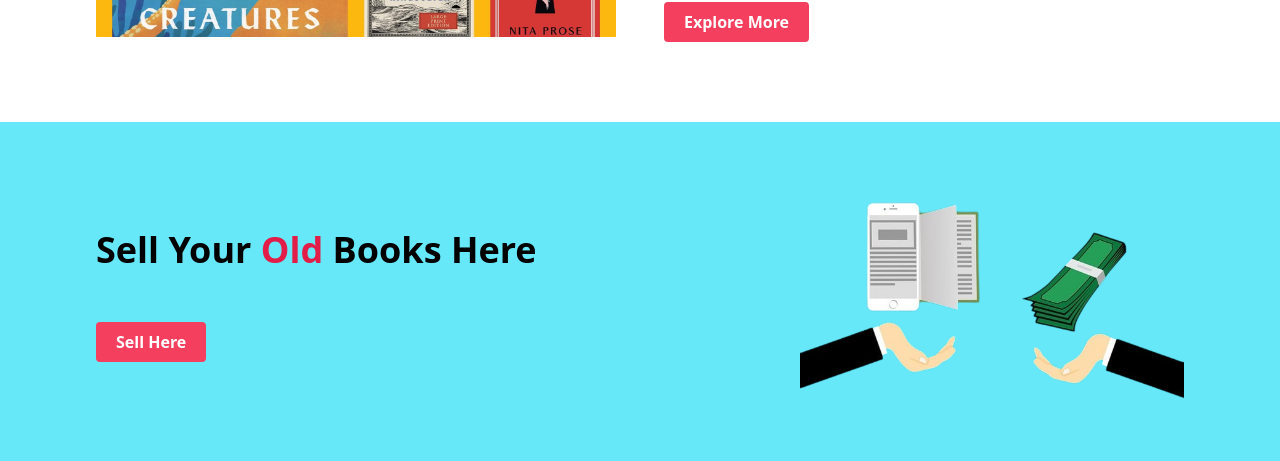
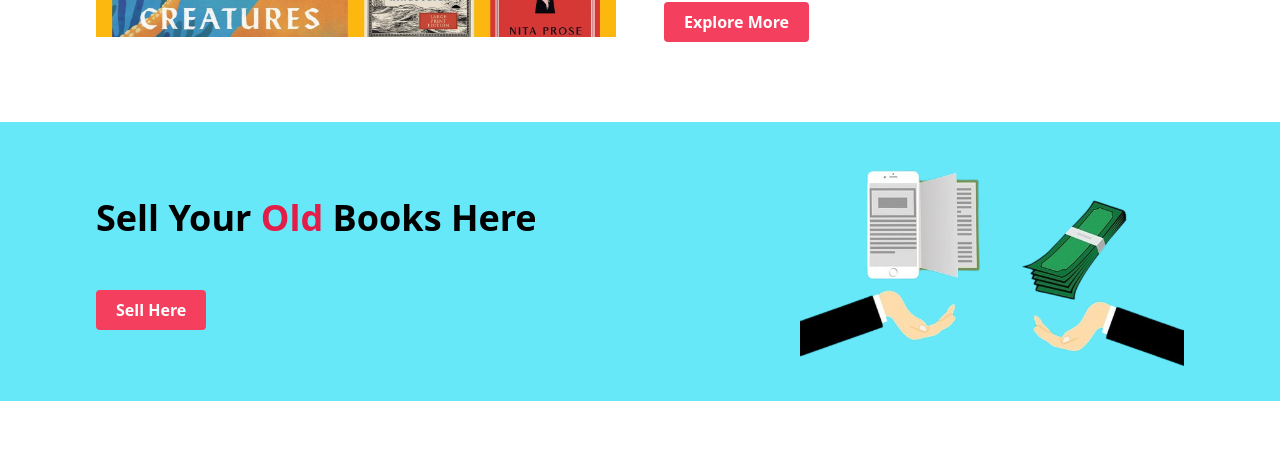
Before and after one commit to jalaj-pandey/booksFront, a React (Vite) app: page / in a window 1280 px wide. Shown: the part 1440-1901 px from the top of the page. Built offline with nearby package versions, Linux system fonts and the light colour scheme; no server answers.

Commit message:
Update SellYourBookBanner.jsx

```diff
--- a/src/home/SellYourBookBanner.jsx
+++ b/src/home/SellYourBookBanner.jsx
@@ -4,13 +4,13 @@ import bookpics from '../assets/bsell.png'
 
 const SellYourBookBanner = () => {
   return (
-    <div className='mt-16 py-12 bg-cyan-300 px-4 lg:px-24'>
-        <div className='flex flex-col md:flex-row justify-between items-center gap-12'>
+    <div className='mt-16 py-12 bg-cyan-300 px-4 lg:px-24 sm:- h-1/2'>
+        <div className='flex flex-col md:flex-row justify-between items-center gap-12 '>
             <div>
                 <h2 className='text-4xl font-bold mb-6 leading-snug'>Sell Your <span className='text-rose-600'>Old</span> Books Here</h2>
                 <Link to = "/shop" className='mt-12 block'><button className='bg-rose-500 text-white font-semibold px-5 py-2 rounded hover:bg-black transition-all duration-300'>Sell Here</button></Link>
             </div>
-            <div className='w-96'>
+            <div className='w-96 -my-8  '>
                 <img src={bookpics} alt="" />
             </div>
         </div>
```
